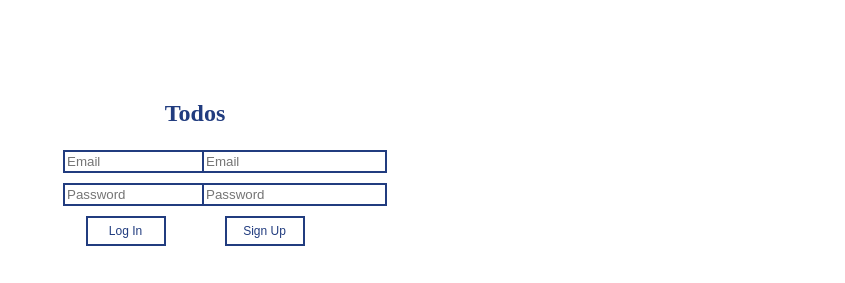
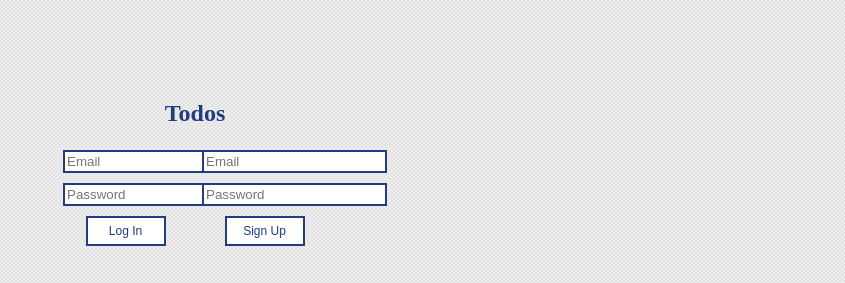
Before and after one commit to alangster/laughing-ninja, a plain HTML site: page index.html in a window 1280 px wide. Shown: the whole page, without its empty margins (435-1280 px from the left). Drawn offline with Linux system fonts and the light colour scheme.

Commit message:
added background image

```diff
--- a/stylesheets/main.css
+++ b/stylesheets/main.css
@@ -4,6 +4,11 @@
 		 		  box-sizing: border-box;
 	margin: 0;
 	padding: 0;
+}
+
+body {
+	background-image: url('/images/white_carbon.png');
+
 }
 
 div#page-wrap {
```
Also changed, not shown: images/white_carbon.png (added).
